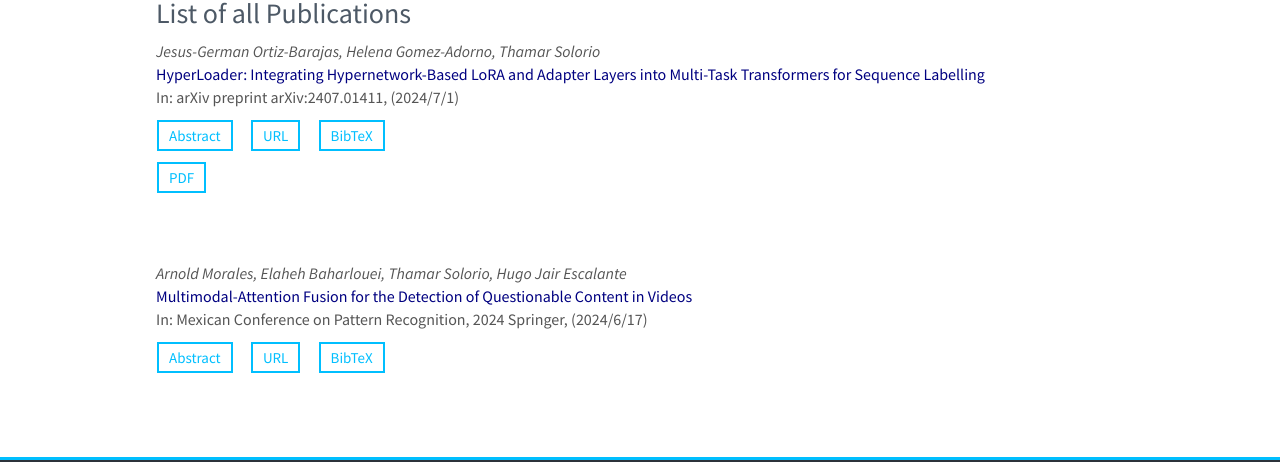
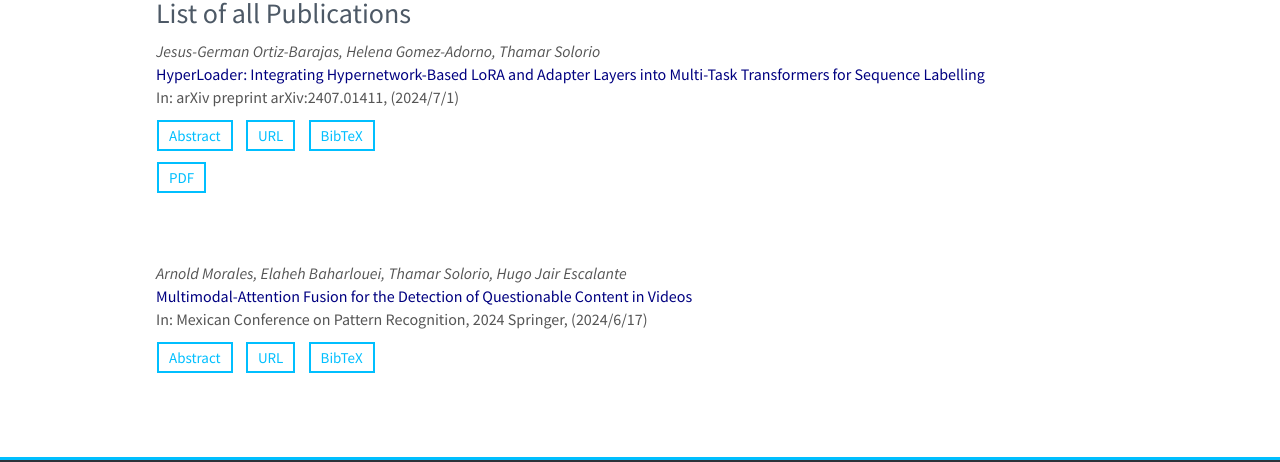
Before and after one commit to RamzaBasharat/MBZUAI, a Jekyll site: the page built from _pages/publications.md, in a window 1280 px wide and 1373 px high. Shown: the part 663-1125 px from the top of the window. Built offline with Jekyll 4.4.1, drawn with Linux system fonts in a browser that asks for light colours; nearby versions of some CDN libraries.

Commit message:
updating publications

```diff
--- a/_pages/publications.md
+++ b/_pages/publications.md
@@ -25,9 +25,7 @@ Jump to [Under Review Articles](#under-review-articles), [Patents](#patents), [L
 </div>
 </div>
 <div class="collapse" id="abstract-{{ forloop.index }}">
-  <div class="card card-body">
     {{publi.abs}}
-  </div>
 </div>
 
 {% endfor %}
@@ -67,9 +65,7 @@ Jump to [Under Review Articles](#under-review-articles), [Patents](#patents), [L
 </div>
 
 <div class="collapse" id="abstract-{{ forloop.index }}">
-  <div class="card card-body">
     {{publi.abs}}
-  </div>
 </div>
 
 <div class="collapse" id="bibtex-{{ forloop.index }}">
--- a/css/main.scss
+++ b/css/main.scss
@@ -150,7 +150,7 @@ color:#99a7b2;
     border: 2px solid #00bfff; /* Remove default border */
     cursor: pointer; /* Pointer cursor on hover */
     margin-left:0px;
-    margin-right:15px;
+    margin-right:10px;
 }
 
 .small-sky-btn:hover {
```
